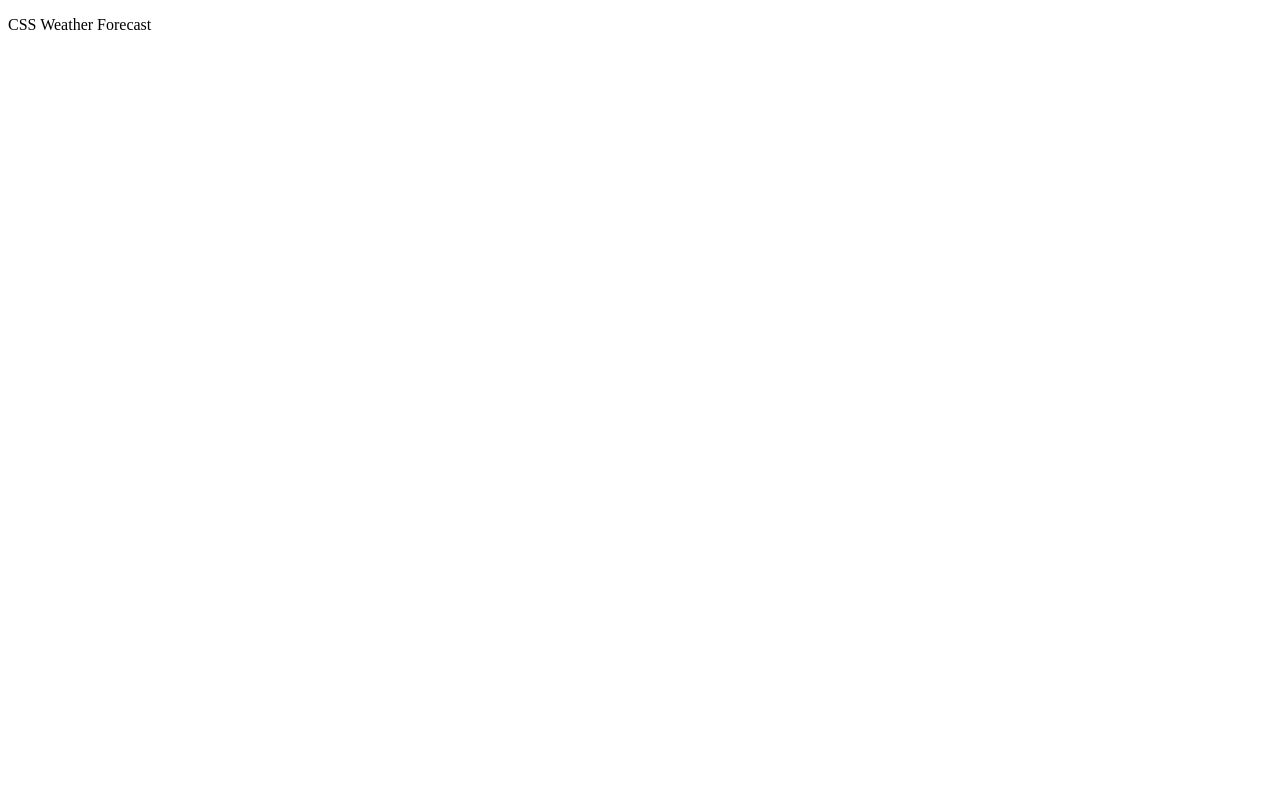
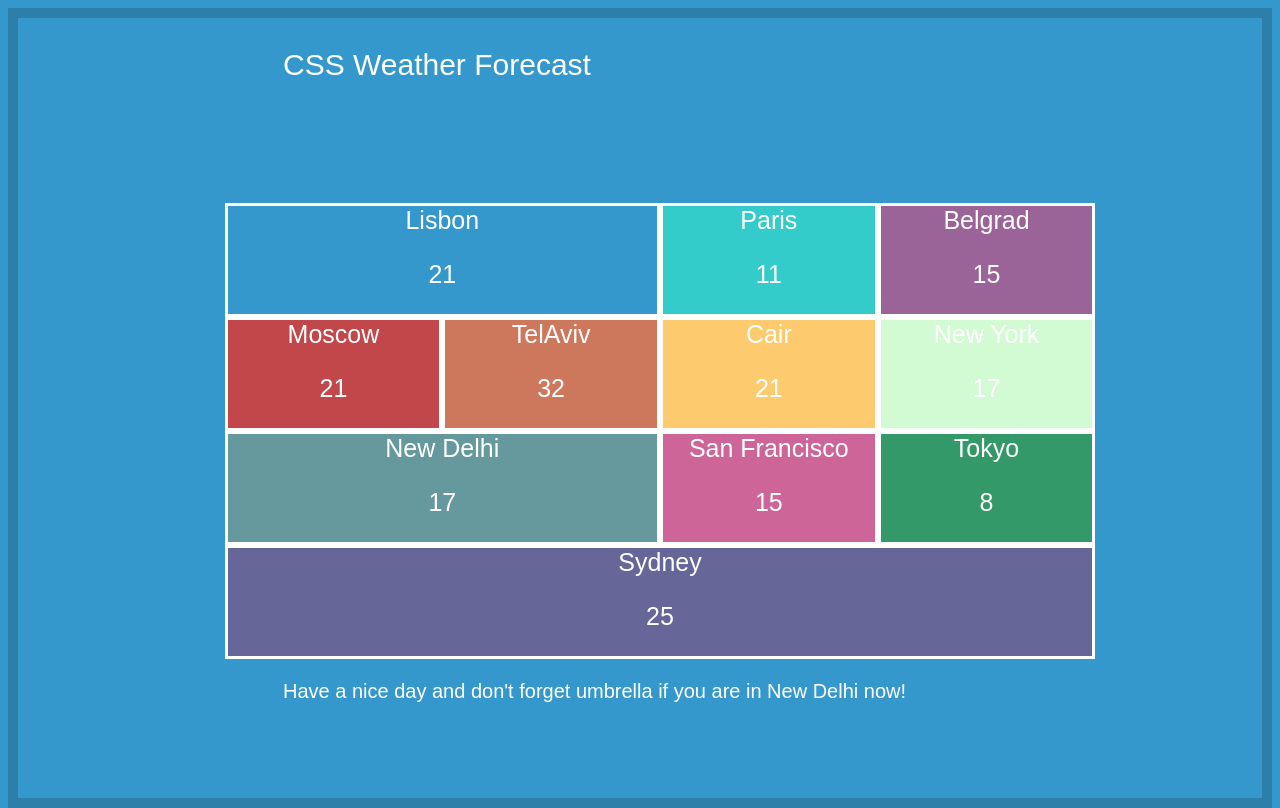
Before and after one commit to Ttima/dz, a plain HTML site: page index.html in a window 1280 px wide. Drawn offline with Linux system fonts and the light colour scheme; some icons are missing.

Commit message:
homework

```diff
--- a/css/main.css
+++ b/css/main.css
@@ -1,3 +1,112 @@
-.header{
-	display: inline;
+
+html,body{
+	min-height: 100%;
+	height: 100%;
+	/*max-width: 100%;*/
+	font-family: sans-serif;
+	color: #fff;
+	background: #3498cd;
+	font-size: 30px;
+	overflow-y:hidden;
 }
+.ram{
+	border: 10px solid #2b7fa9;
+	 min-height: 100%;
+	 height:100%;
+	 box-sizing: border-box;
+}
+
+
+.pogoda{
+	list-style: none;
+	font-size: 0px;
+	margin: auto;
+	margin-top: 120px;
+	max-width: 70%;
+}
+.pogoda{
+	border: 1px solid transparent;
+	max-width:70%;
+}
+
+.pogoda li{
+	display: inline-block;
+	font-size: 25px;
+	text-align: center;
+	/*max-width: 100%;*/
+	margin: auto;
+}
+
+li{
+	border: 3px solid white;
+
+	/*padding: auto;
+	margin-right: 5px;*/
+	box-sizing: border-box;
+}
+li:hover{
+	border-top: 3px solid #ccc;
+	transition: all 0.5s ease-in;
+	background:#ccc;
+}
+li:active{
+	border: 3px solid #ccc;
+    transition: all .1s ease-in;
+    opacity: 0,7;
+}
+.lisbon{
+	width: 50%;
+	background: #3498cd;
+}
+.paris{
+	width: 25%;
+	background: #33ccca;
+}
+.belgrad{
+	width: 25%;
+	background: #9b6498;
+}
+.moscow{
+	width: 25%;
+	background: #c1474a;
+}
+.tel{
+	width: 25%;
+	background: #cd775c;
+}
+.cair{
+	width: 25%;
+	background: #fdcb6d;
+}
+.newy{
+	width: 25%;
+	background: #d2fad3;
+}
+.newd{
+	width: 50%;
+	background: #66999d;
+}
+.san{
+	width: 25%;
+	background: #cd6599;
+}
+.tokyo{
+	width: 25%;
+	background: #349968;
+}
+.sydney{
+	width: 100%;
+	background: #676699;
+}
+
+footer{
+	font-size: 20px;
+	margin-left: 265px;
+	margin-top: 20px;
+}
+header{
+	margin-left: 265px;
+	/*margin-top: 20px;*/
+}
+
+}
--- a/index.html
+++ b/index.html
@@ -9,13 +9,30 @@
 	<link rel="stylesheet" href="https://cdnjs.cloudflare.com/ajax/libs/weather-icons/2.0.5/css/weather-icons.min.css">
 </head>
 <body>
+<section class="ram">
 <header >
 <p>CSS Weather Forecast <i class="wi wi-sunrise"></i></p>
 
 </header>
 <div>
+<ul class="pogoda">
 
+	<li class="lisbon">Lisbon <p>21<i class="wi wi-day-sunny"></i></p></li>
+
+	<li class="paris">Paris<p>11<i class="wi wi-night-hail"></i></p></li>
+	<li class="belgrad">Belgrad<p>15<i class="wi wi-day-rain-mix"></i></p></li>
+	<li class="moscow">Moscow<p>21<i class="wi wi-day-cloudy"></i></p></li>
+	<li class="tel">TelAviv<p>32<i class="wi wi-day-thunderstorm"></i></p></li>
+	<li class="cair">Cair<p>21<i class="wi wi-day-sprinkle"></i></p></li>
+	<li class="newy">New York<p>17<i class="wi wi-night-sleet"></i></p></li>
+	<li class="newd">New Delhi<p>17<i class="wi wi-night-showers"></i></p></li>
+	<li class="san">San Francisco<p>15<i class="wi wi-day-cloudy-gusts"></i></p></li>
+	<li class="tokyo">Tokyo<p>8<i class="wi wi-day-sleet-storm"></i></p></li>
+	<li class="sydney">Sydney<p>25<i class="wi wi-sleet"></i></p></li>
+</ul>
 </div>
+<footer>Have a nice day and don't forget umbrella if you are in New Delhi now!</footer>
 
+</section>
 </body>
 </html>
```
